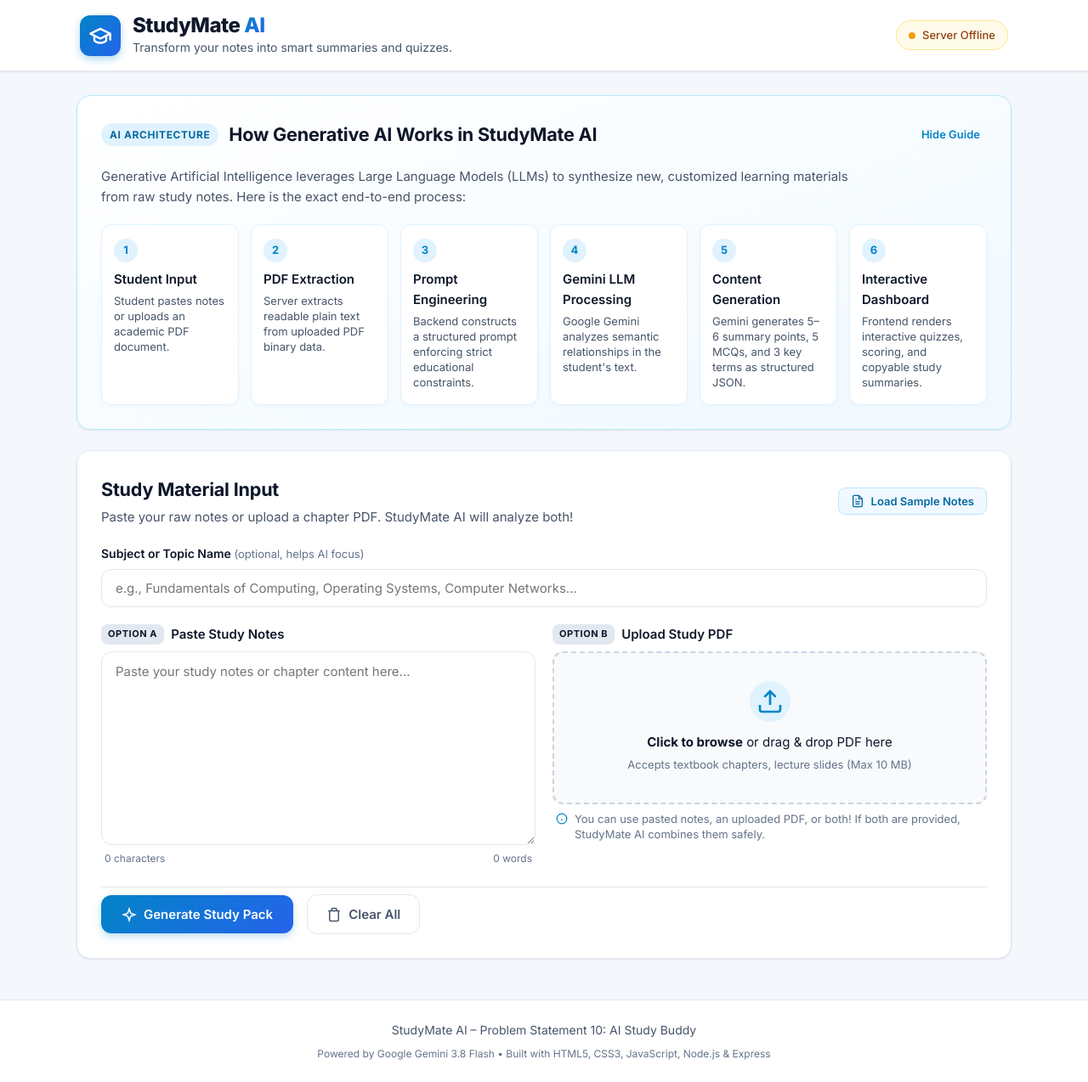
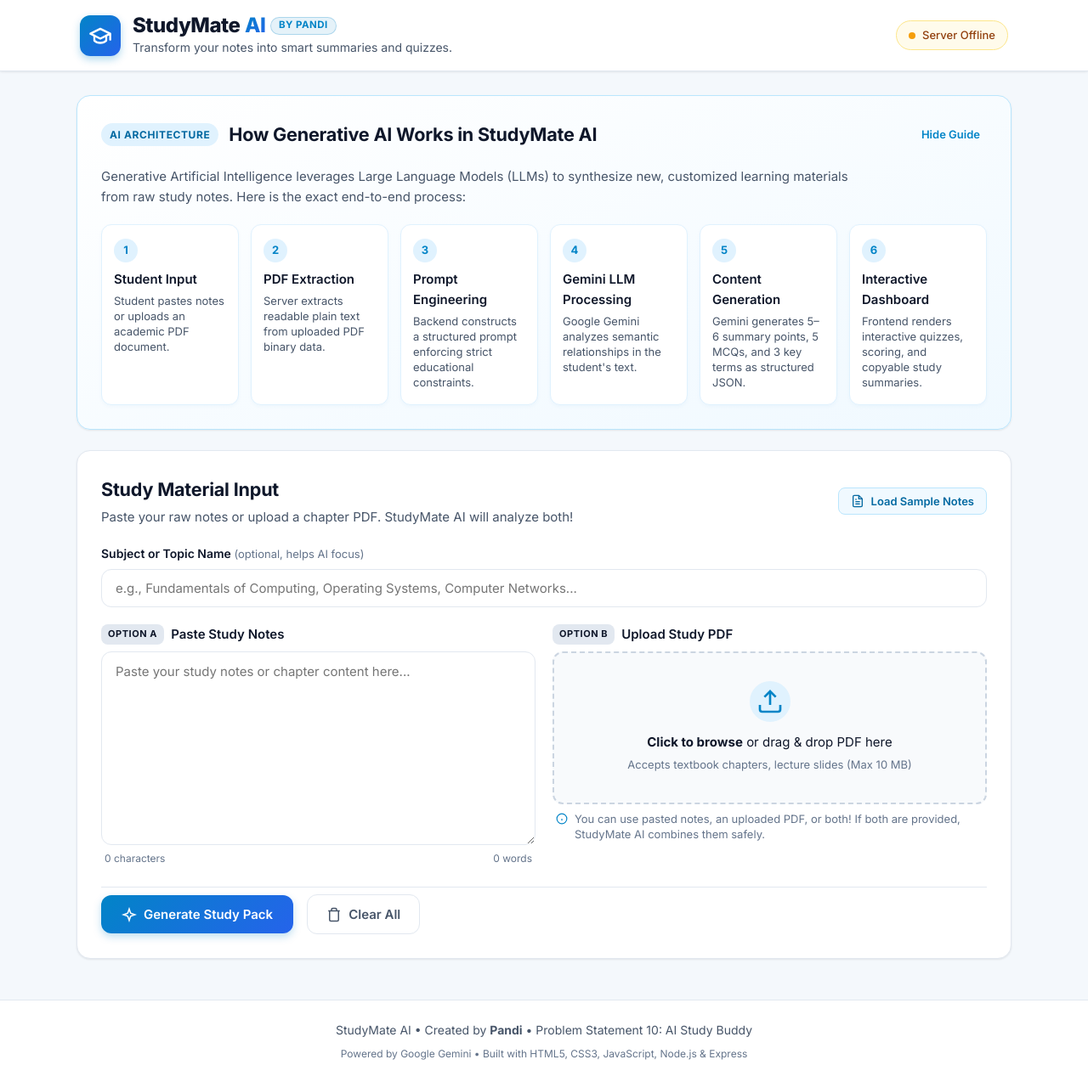
Before and after one commit to spandiyarajan511-ui/study-ai, a website: page public/index.html in a window 1280 px wide. Shown: the whole page at 85% size. Drawn offline with Linux system fonts and the light colour scheme; no server answers.

Commit message:
Configure Vercel deployment, update author to Pandi, and improve UI branding

```diff
--- /dev/null
+++ b/api/index.js
@@ -0,0 +1,3 @@
+const app = require('../server');
+
+module.exports = app;
--- a/package.json
+++ b/package.json
@@ -1,7 +1,7 @@
 {
   "name": "studymate-ai",
   "version": "1.0.0",
-  "description": "StudyMate AI - Transform notes into smart summaries and quizzes with Google Gemini",
+  "description": "StudyMate AI - Transform notes into smart summaries and quizzes with Google Gemini (by Pandi)",
   "main": "server.js",
   "scripts": {
     "start": "node server.js",
@@ -14,7 +14,7 @@
     "quiz-generator",
     "education"
   ],
-  "author": "College Generative AI Student",
+  "author": "Pandi",
   "license": "ISC",
   "type": "commonjs",
   "dependencies": {
--- a/public/index.html
+++ b/public/index.html
@@ -3,7 +3,7 @@
 <head>
   <meta charset="UTF-8">
   <meta name="viewport" content="width=device-width, initial-scale=1.0">
-  <title>StudyMate AI – Your Personal AI Study Buddy</title>
+  <title>StudyMate AI – Personal AI Study Buddy by Pandi</title>
   <link rel="stylesheet" href="style.css">
   <!-- Google Fonts: Inter for clean typography -->
   <link rel="preconnect" href="https://fonts.googleapis.com">
@@ -27,7 +27,7 @@
           </svg>
         </div>
         <div>
-          <h1 class="brand-title">StudyMate <span class="brand-ai">AI</span></h1>
+          <h1 class="brand-title">StudyMate <span class="brand-ai">AI</span> <span class="developer-tag">By Pandi</span></h1>
           <p class="brand-subtitle">Transform your notes into smart summaries and quizzes.</p>
         </div>
       </div>
@@ -419,8 +419,8 @@
   <!-- Footer -->
   <footer class="app-footer">
     <div class="footer-container">
-      <p>StudyMate AI – Problem Statement 10: AI Study Buddy</p>
-      <p class="footer-subtext">Powered by Google Gemini 3.8 Flash &bull; Built with HTML5, CSS3, JavaScript, Node.js & Express</p>
+      <p>StudyMate AI &bull; Created by <strong>Pandi</strong> &bull; Problem Statement 10: AI Study Buddy</p>
+      <p class="footer-subtext">Powered by Google Gemini &bull; Built with HTML5, CSS3, JavaScript, Node.js & Express</p>
     </div>
   </footer>
 
--- a/public/style.css
+++ b/public/style.css
@@ -125,6 +125,24 @@ body {
   color: var(--text-main);
   letter-spacing: -0.02em;
   line-height: 1.2;
+  display: flex;
+  align-items: center;
+  flex-wrap: wrap;
+  gap: 0.35rem;
+}
+
+.developer-tag {
+  display: inline-flex;
+  align-items: center;
+  background: rgba(2, 132, 199, 0.1);
+  color: #0284c7;
+  font-size: 0.72rem;
+  font-weight: 700;
+  padding: 0.15rem 0.55rem;
+  border-radius: var(--radius-full);
+  border: 1px solid rgba(2, 132, 199, 0.25);
+  text-transform: uppercase;
+  letter-spacing: 0.04em;
 }
 
 .brand-ai {
```
Also changed, not shown: server.js (+9 -2 lines), README.md, vercel.json (added).
